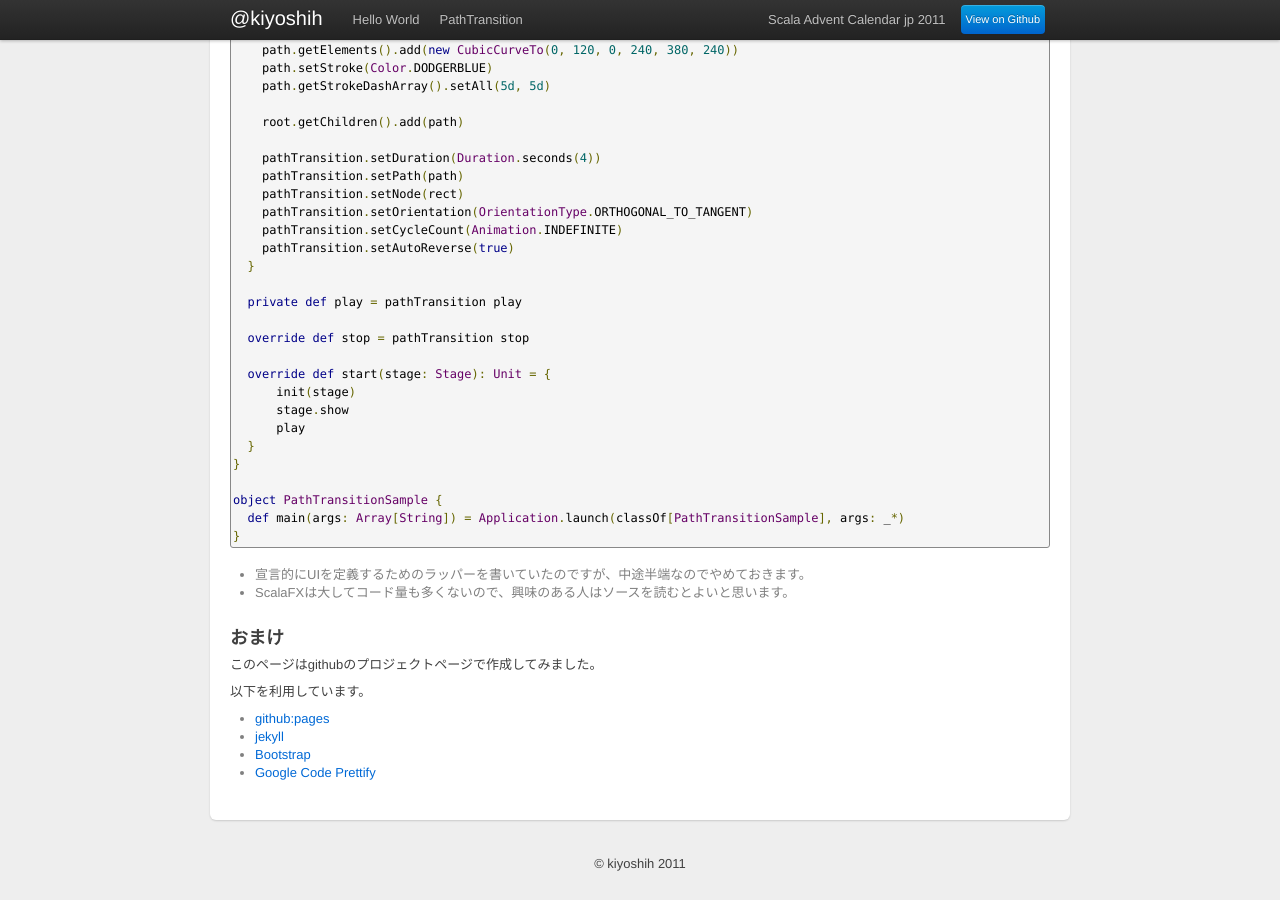
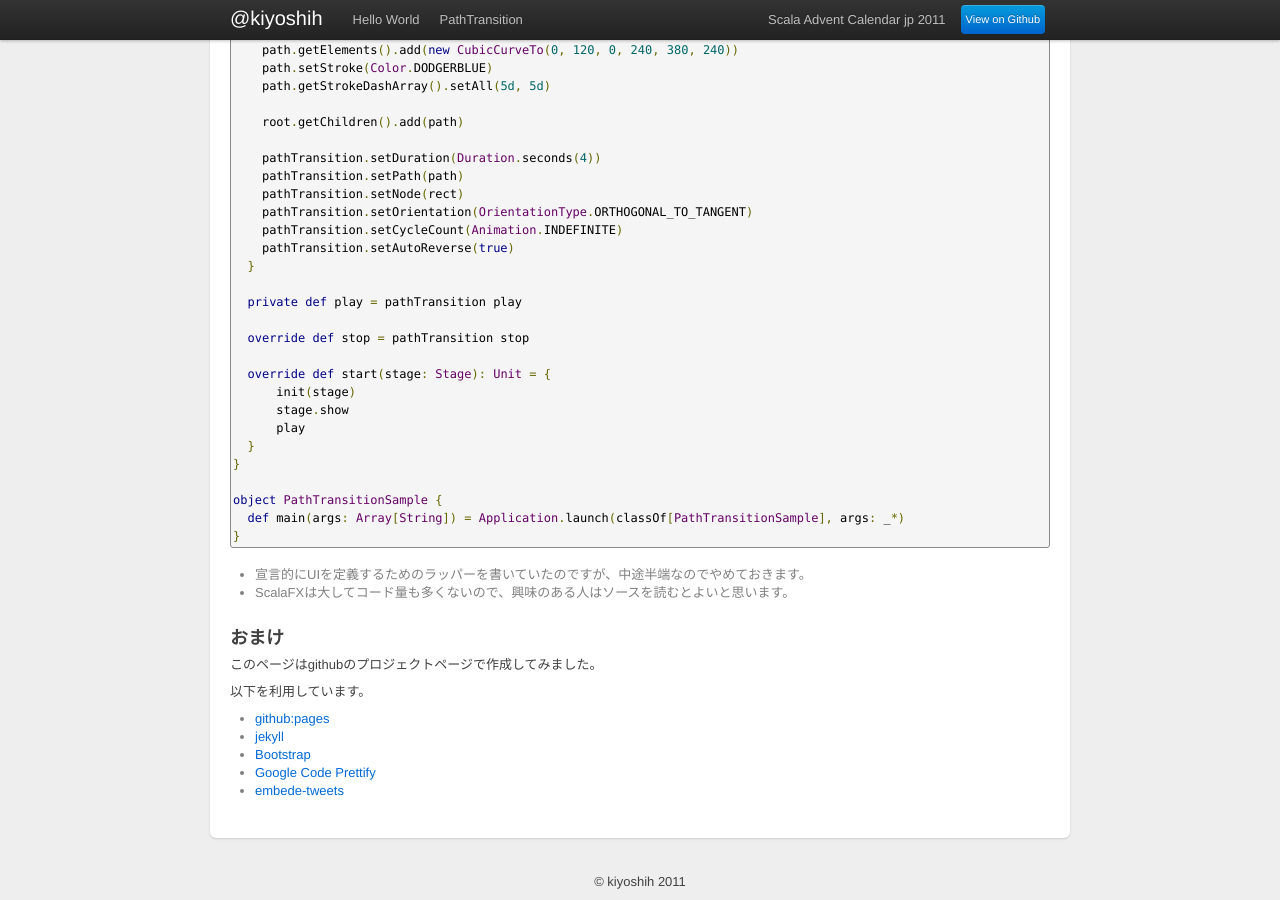
Before and after one commit to kiyoshih/ScalaAdventCalendarJp2011, a Jekyll site: the page built from index.md, in a window 1280 px wide and 900 px high, scrolled down 2190 px. Built offline with Jekyll 4.4.1, drawn with Linux system fonts in a browser that asks for light colours; comment, search, counter and statistics services are not loaded.

Commit message:
added links

```diff
--- a/index.md
+++ b/index.md
@@ -176,3 +176,4 @@ object PathTransitionSample {
 * [jekyll](https://github.com/mojombo/jekyll/)
 * [Bootstrap](http://twitter.github.com/bootstrap/)
 * [Google Code Prettify](http://code.google.com/p/google-code-prettify/)
+* [embede-tweets](https://dev.twitter.com/docs/embedded-tweets)
```
